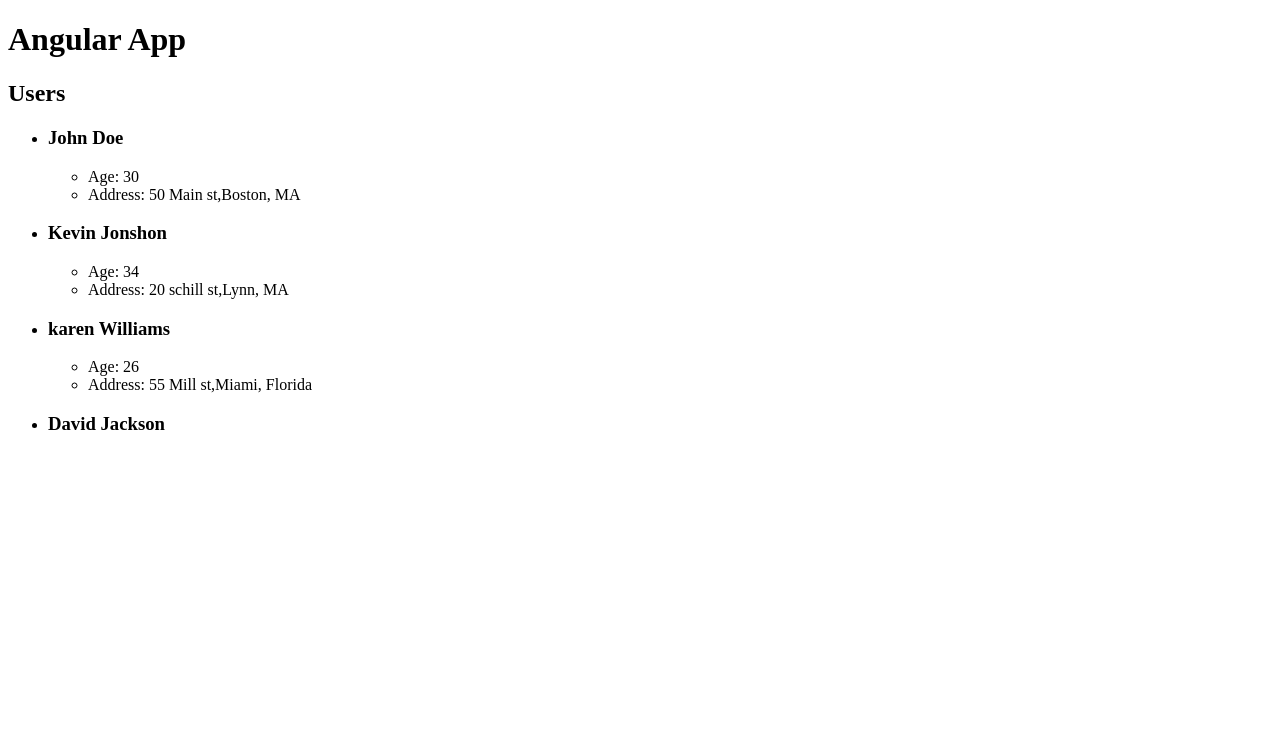
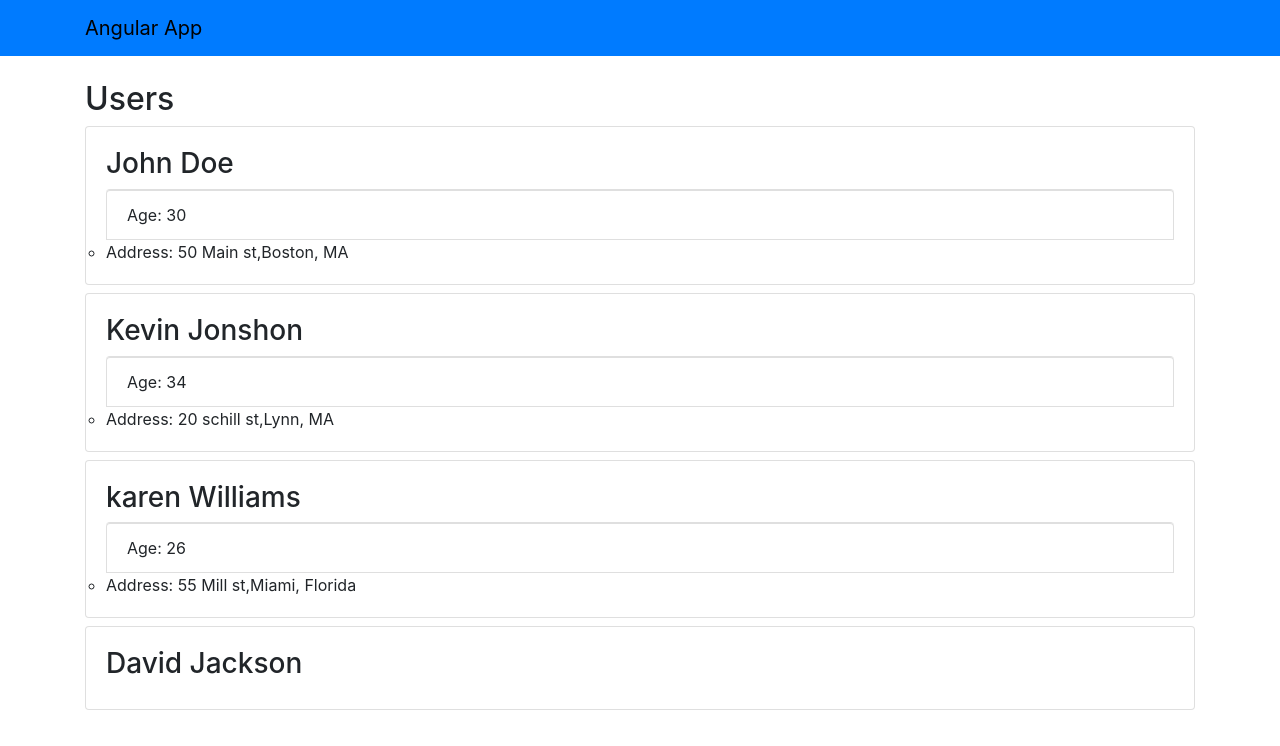
Before and after one commit to eyalmol/angularapp, an Angular app: page / in a window 1280 px wide. Shown: the top 746 px of the page. Built offline with nearby package versions, Linux system fonts and the light colour scheme.

Commit message:
adding_bootstrap_navbar

```diff
--- a/angular.json
+++ b/angular.json
@@ -22,13 +22,8 @@
             "main": "src/main.ts",
             "polyfills": "src/polyfills.ts",
             "tsConfig": "tsconfig.app.json",
-            "assets": [
-              "src/favicon.ico",
-              "src/assets"
-            ],
-            "styles": [
-              "src/styles.css"
-            ],
+            "assets": ["src/favicon.ico", "src/assets"],
+            "styles": ["src/styles.css"],
             "scripts": []
           },
           "configurations": {
@@ -89,14 +84,16 @@
             "polyfills": "src/polyfills.ts",
             "tsConfig": "tsconfig.spec.json",
             "karmaConfig": "karma.conf.js",
-            "assets": [
-              "src/favicon.ico",
-              "src/assets"
+            "assets": ["src/favicon.ico", "src/assets"],
+            "styles": [
+              "src/styles.css",
+              "./node_modules/bootstrap/dist/css/bootstrap.css"
             ],
-            "styles": [
-              "src/styles.css"
-            ],
-            "scripts": []
+            "scripts": [
+              "./node_modules/jquery/dist/jquery.js",
+              "./node_modules/popper.js/dist/umd/popper.js",
+              "./node_modules/bootstrap/dist/js/bootstrap.js"
+            ]
           }
         }
       }
--- a/package.json
+++ b/package.json
@@ -18,6 +18,9 @@
     "@angular/platform-browser": "~13.1.0",
     "@angular/platform-browser-dynamic": "~13.1.0",
     "@angular/router": "~13.1.0",
+    "bootstrap": "4.0.0-beta.2",
+    "jquery": "^3.6.0",
+    "popper.js": "^1.16.1",
     "rxjs": "~7.4.0",
     "tslib": "^2.3.0",
     "zone.js": "~0.11.4"
--- a/src/app/app.component.html
+++ b/src/app/app.component.html
@@ -1,2 +1,4 @@
-<h1>Angular App</h1>
-<app-users></app-users>
+<app-navbar>Angular App</app-navbar>
+<div class="container">
+  <app-users></app-users>
+</div>
--- a/src/app/app.module.ts
+++ b/src/app/app.module.ts
@@ -5,8 +5,9 @@
 import { AppComponent } from './app.component';
 import { UserComponent } from './components/user/user.component';
 import { UsersComponent } from './components/users/users.component';
+import { NavbarComponent } from './components/navbar/navbar.component';
 @NgModule({
-  declarations: [AppComponent, UserComponent, UsersComponent],
+  declarations: [AppComponent, UserComponent, UsersComponent, NavbarComponent],
   imports: [BrowserModule, AppRoutingModule],
   providers: [],
   bootstrap: [AppComponent],
--- /dev/null
+++ b/src/app/components/navbar/navbar.component.html
@@ -0,0 +1,5 @@
+<nav class="navbar navbar-darl bg-primary mb-4">
+  <div class="container">
+    <a href="#" class="navbar-brand"> Angular App </a>
+  </div>
+</nav>
--- /dev/null
+++ b/src/app/components/navbar/navbar.component.ts
@@ -0,0 +1,15 @@
+import { Component, OnInit } from '@angular/core';
+
+@Component({
+  selector: 'app-navbar',
+  templateUrl: './navbar.component.html',
+  styleUrls: ['./navbar.component.css']
+})
+export class NavbarComponent implements OnInit {
+
+  constructor() { }
+
+  ngOnInit(): void {
+  }
+
+}
--- a/src/app/components/users/users.component.html
+++ b/src/app/components/users/users.component.html
@@ -1,10 +1,10 @@
 <h2>Users</h2>
-<ul *ngIf="loaded && users.length > 0">
-  <li *ngFor="let user of users">
+<ul class="list-unstyled" *ngIf="loaded && users.length > 0">
+  <li class="card card-body mb-2" *ngFor="let user of users">
     <h3>{{ user.firstName }} {{ user.lastName }}</h3>
-    <ul *ngIf="showExtended && user.age && user.address">
-      <li>Age: {{ user.age }}</li>
-      <li>
+    <ul class="list-group" *ngIf="showExtended && user.age && user.address">
+      <li class="list-group-item">Age: {{ user.age }}</li>
+      <li class="list_group_item">
         Address: {{ user.address.street }},{{ user.address.city }},
         {{ user.address.state }}
       </li>
--- a/src/index.html
+++ b/src/index.html
@@ -1,13 +1,19 @@
-<!doctype html>
+<!DOCTYPE html>
 <html lang="en">
   <head>
-  <meta charset="utf-8">
+    <meta charset="utf-8" />
     <title>Angularapp</title>
-  <base href="/">
-  <meta name="viewport" content="width=device-width, initial-scale=1">
-  <link rel="icon" type="image/x-icon" href="favicon.ico">
+    <base href="/" />
+    <meta name="viewport" content="width=device-width, initial-scale=1" />
+    <link rel="icon" type="image/x-icon" href="favicon.ico" />
+    <link
+      rel="stylesheet"
+      href="../node_modules/bootstrap/dist/css/bootstrap.css"
+    />
   </head>
   <body>
     <app-root></app-root>
+    <script src="../node_modules/jquery/dist/jquery.js"></script>
+    <script src="../node_modules/bootstrap/dist/js/bootstrap.js"></script>
   </body>
 </html>
--- a/src/styles.css
+++ b/src/styles.css
@@ -1 +1,2 @@
 /* You can add global styles to this file, and also import other style files */
+@import "~bootstrap/dist/css/bootstrap.css";
```
Also changed, not shown: src/app/components/navbar/navbar.component.css (added), 1 other file (tests, documents, lock files or other folders). Lines whose indentation alone changed are shown as unchanged.
